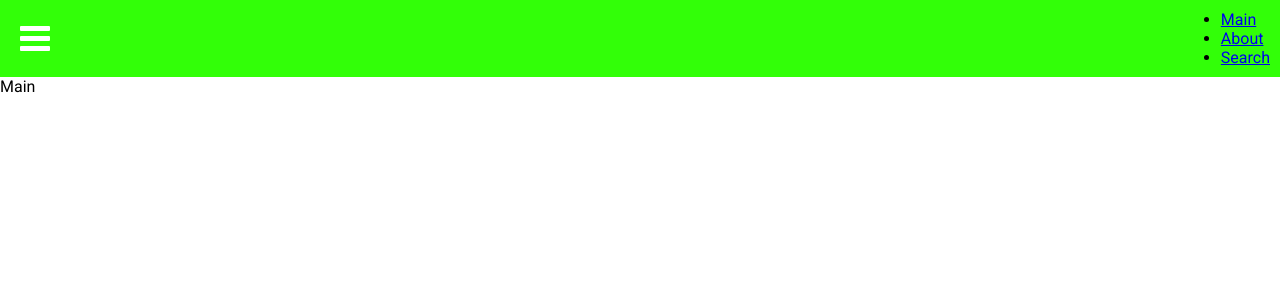
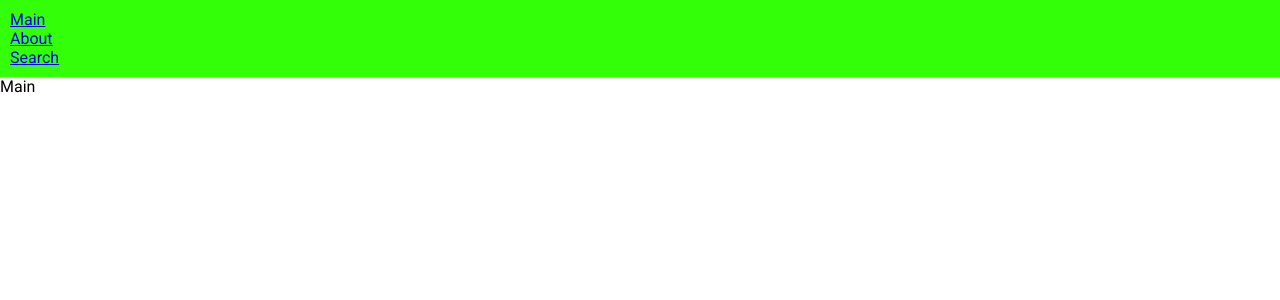
Before and after one commit to dawid-fulmes/nutrition-app, a React (Create React App) app: page / in a window 1280 px wide. Shown: the top 300 px of the page. Built offline with nearby package versions, Linux system fonts and the light colour scheme.

Commit message:
Make navigation responsible

```diff
--- a/src/assets/styles/theme/theme.js
+++ b/src/assets/styles/theme/theme.js
@@ -13,4 +13,8 @@ export const theme = {
     white: "#FFFFFF",
     black: "#000000",
   },
+  media: {
+    tablet: `@media (min-width: 768px)`,
+    desktop: `@media (min-width: 1024px)`,
+  },
 };
--- a/src/components/Header/Hamburger/Hamburger.js
+++ b/src/components/Header/Hamburger/Hamburger.js
@@ -12,6 +12,9 @@ const StyledHamburger = styled.button`
   border: none;
   padding: ${2 * barsDimensions.height + 10 + "px"} 10px;
   z-index: 999;
+  ${({ theme }) => theme.media.desktop} {
+    display: none;
+  }
 `;
 
 const HamburgerBars = styled.div`
--- a/src/components/Header/Header.js
+++ b/src/components/Header/Header.js
@@ -31,7 +31,7 @@ class Header extends Component {
             mobileMenuOn={mobileMenuOn}
             toggleMobileMenu={toggleMobileMenuHandler}
           />
-          <NavItems />
+          <NavItems isDesktop />
         </StyledHeader>
         <MobileMenu visible={mobileMenuOn} />
       </>
--- a/src/components/Header/MobileMenu/MobileMenu.js
+++ b/src/components/Header/MobileMenu/MobileMenu.js
@@ -14,6 +14,10 @@ const StyledMobileMenu = styled.div`
   background-color: ${({ theme }) => theme.colors.main};
   transition: transform 0.8s;
   transform: translateX(${({ visible }) => (visible ? 0 : "-100%")});
+
+  ${({ theme }) => theme.media.desktop} {
+    display: none;
+  }
 `;
 
 const MobileMenu = ({ visible }) => {
--- a/src/components/Header/NavItems/NavItems.js
+++ b/src/components/Header/NavItems/NavItems.js
@@ -1,5 +1,7 @@
 import React from "react";
 import NavItem from "./NavItem/NavItem";
+import styled from "styled-components";
+import PropTypes from "prop-types";
 
 const linksConfig = [
   { label: "Main", path: "/" },
@@ -7,16 +9,28 @@ const linksConfig = [
   { label: "Search", path: "/search" },
 ];
 
-const NavItems = () => {
+const StyledNav = styled.nav`
+  display: ${({ isDesktop }) => (isDesktop ? "none" : "block")};
+
+  ${({ theme }) => theme.media.desktop} {
+    display: ${({ isDesktop }) => (isDesktop ? "block" : "none")};
+  }
+`;
+
+const NavItems = ({ isDesktop }) => {
   return (
-    <nav>
+    <StyledNav isDesktop={isDesktop}>
       <ul>
         {linksConfig.map(config => (
           <NavItem {...config} key={config.label} />
         ))}
       </ul>
-    </nav>
+    </StyledNav>
   );
 };
 
+NavItems.propTypes = {
+  isDesktop: PropTypes.bool,
+};
+
 export default NavItems;
```
